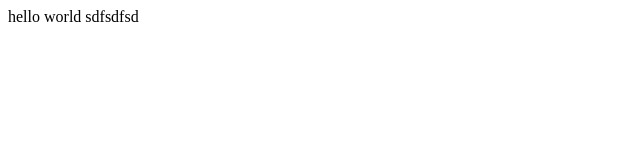
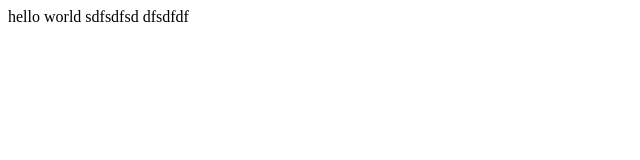
Before and after one commit to synmaxxjj23/fsd-new, a plain HTML site: page fsd-new/index.html in a window 1280 px wide. Shown: the full height of the page, 0-640 px from the left. Drawn offline with Linux system fonts and the light colour scheme.

Commit message:
new commi

```diff
--- a/fsd-new/index.html
+++ b/fsd-new/index.html
@@ -8,6 +8,7 @@
 <body>
     hello world
     sdfsdfsd
+    dfsdfdf
 
 </body>
 </html>
```
